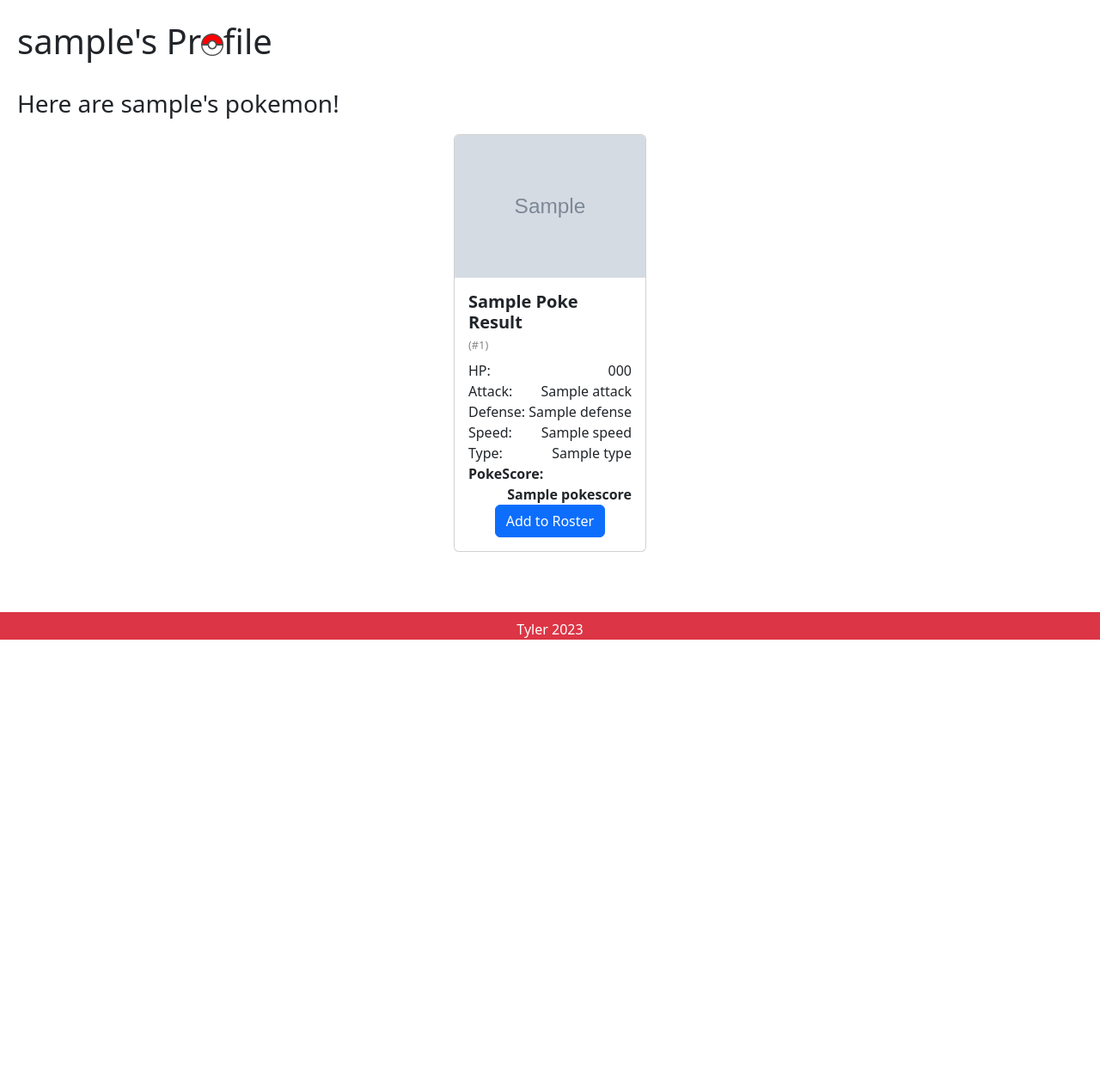
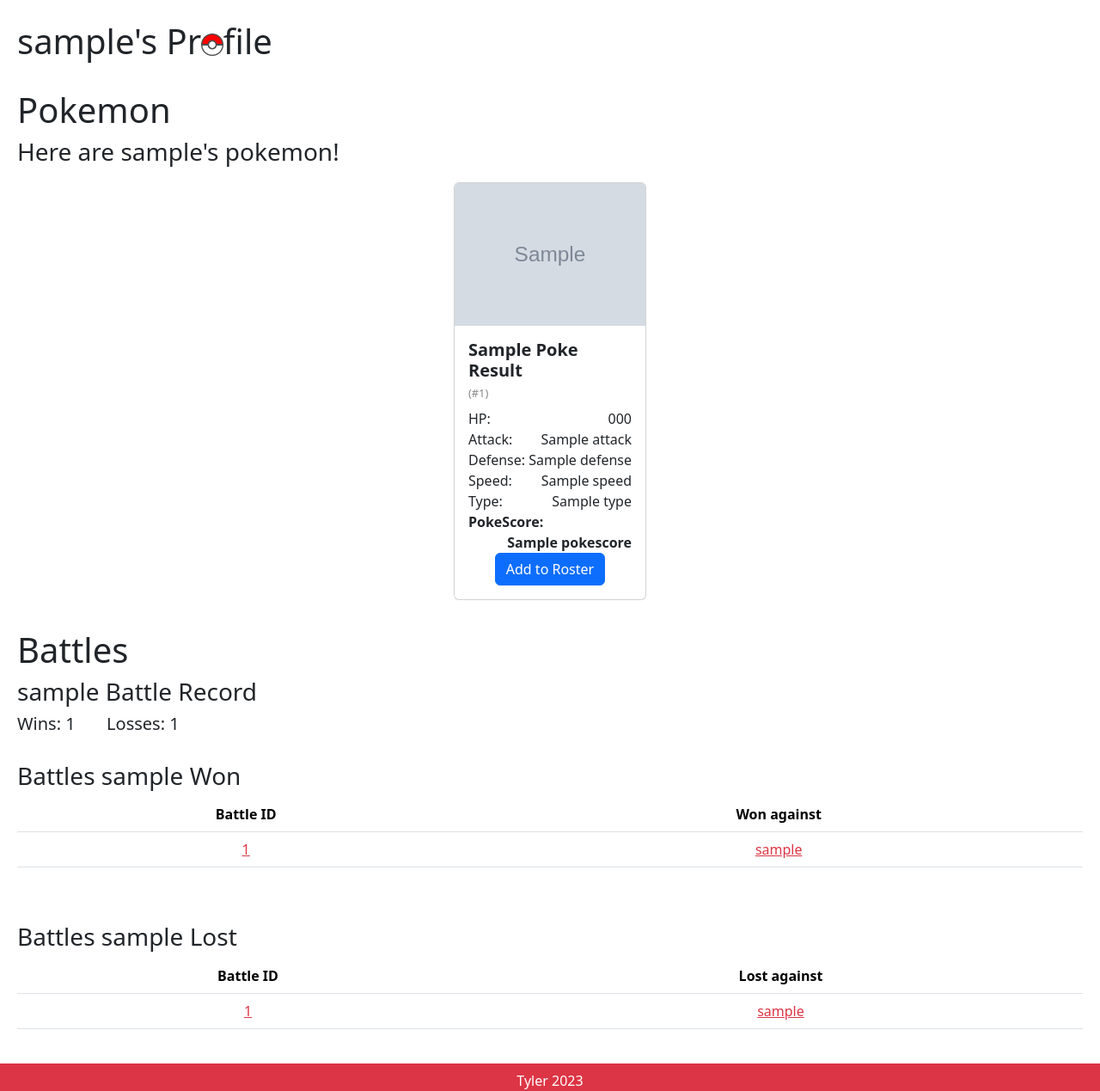
Before and after one commit to tylerob65/Coding-Temple-PokeProject, a Flask app: template app/templates/profile.html in a window 1280 px wide. Shown: the part 56-1325 px from the top of the page at 86% size. Before the commit the page ends 800 px from the top, so only its background shows below. Run offline with Flask 3, Linux system fonts and the light colour scheme; tables that the repository leaves empty hold one stand-in row (values such as "Sample post"); the template is opened without the code that fills it: values that come from a table or form of the project are taken from there, most other values are stand-ins (such as "Sample title", 1, 10 or a date in 2020); grey boxes marked "Sample" are stand-in pictures.

Commit message:
Added Battle Info to other users profiles

```diff
--- a/app/routes.py
+++ b/app/routes.py
@@ -316,7 +316,7 @@
         else:
             poke_results_group.append(None)
 
-    return render_template('profile.html',poke_results_group=poke_results_group,username=user_profile.username)
+    return render_template('profile.html',poke_results_group=poke_results_group,username=user_profile.username,user=user_profile)
 
 
 def populate_datebase_from_api():
--- a/app/templates/my_profile.html
+++ b/app/templates/my_profile.html
@@ -4,9 +4,10 @@
 <!-- My Profile Header -->
 <h1>My Pr<img id="pball" src="{{ url_for('static', filename='pokeball.png') }}"
         alt="Pokeball from 'https://www.freepnglogos.com/uploads/pokeball-png/pokeball-pokemon-theme-team-ideas-for-pokemon-sun-and-moon-24.png'">file</h1>
-<h2>Welcome <b> {{current_user.username}}</b>!</h2>
+<h3>Welcome <b> {{current_user.username}}</b>!</h3>
 <br>
 
+<h1>Pokemon</h1>
 <!-- Not Full Roster Warning -->
 {% if poke_results_group %}
 {% if not current_user.rosterFull() %}
@@ -25,6 +26,8 @@
 <p class="text-danger">You are above PokeScore threshold of {{PokeScore_info["PokeScore_max"]}} by {{PokeScore_info["above_PokeScore_max_amount"]}},
     please lower you score by changing up your roster so that you may be eligible to battle</p>
 {% endif %}
+
+
 <!-- Show Pokemon Cards Section -->
 <h3>Here are your pokemon...</h3>
 <div class="multicard-display">
--- a/app/templates/profile.html
+++ b/app/templates/profile.html
@@ -1,12 +1,15 @@
 {% extends 'base.html' %}
 {% block content %}
 
+<!-- My Profile Header -->
 <h1>{{username}}'s Pr<img id="pball" src="{{ url_for('static', filename='pokeball.png') }}"
         alt="Pokeball from 'https://www.freepnglogos.com/uploads/pokeball-png/pokeball-pokemon-theme-team-ideas-for-pokemon-sun-and-moon-24.png'">file
 </h1>
 
 <br>
 
+<h1>Pokemon</h1>
+<!-- Show Pokemon Cards Section -->
 {% if poke_results_group %}
 <h3>Here are {{username}}'s pokemon!</h3>
 <div class="multicard-display">
@@ -16,5 +19,63 @@
 </div>
 {% endif %}
 
+<!-- Battles Section -->
+<br>
+<h1>Battles</h1>
+<h3>{{user.username}} Battle Record</h3>
+<h5>Wins: {{user.battle_win_count}}&nbsp;&nbsp;&nbsp;&nbsp;&nbsp;&nbsp;&nbsp;Losses:
+    {{user.battle_loss_count}}</h5>
+<br>
+
+<!-- Battles Won -->
+<h3>Battles {{user.username}} Won</h3>
+{% if user.battles_won %}
+
+<table class="table text-center align-middle">
+    <thead>
+        <tr>
+            <th scope="col">Battle ID</th>
+            <th scope="col">Won against</th>
+        </tr>
+    </thead>
+    <tbody>
+        {% for battle in user.battles_won %}
+        <tr>
+            <td><a class="poke_link" href="/battle/{{battle.id}}">{{battle.id}}</a></td>
+            <td><a class="poke_link" href="/profiles/{{battle.loser_id}}">{{battle.loser.username}}</a></td>
+        </tr>
+        {% endfor %}
+    </tbody>
+
+</table>
+{% else %}
+<p>{{user.username}} has not won any battles</p>
+{% endif %}
+<br><br>
+
+<!-- Battles Lost -->
+<h3>Battles {{user.username}} Lost</h3>
+{% if user.battles_lost %}
+<table class="table text-center">
+    <thead>
+        <tr>
+            <th scope="col">Battle ID</th>
+            <th scope="col">Lost against</th>
+        </tr>
+    </thead>
+    <tbody>
+        {% for battle in user.battles_lost %}
+        <tr>
+            <td><a class="poke_link" href="/battle/{{battle.id}}">{{battle.id}}</a></td>
+            <td><a class="poke_link" href="/profiles/{{battle.winner_id}}">{{battle.winner.username}}</a></td>
+        </tr>
+        {% endfor %}
+    </tbody>
+</table>
+{% else %}
+<p>{{user.username}} has not lost any battles</p>
+{% endif %}
+<br>
+
 
 {% endblock %}
```
